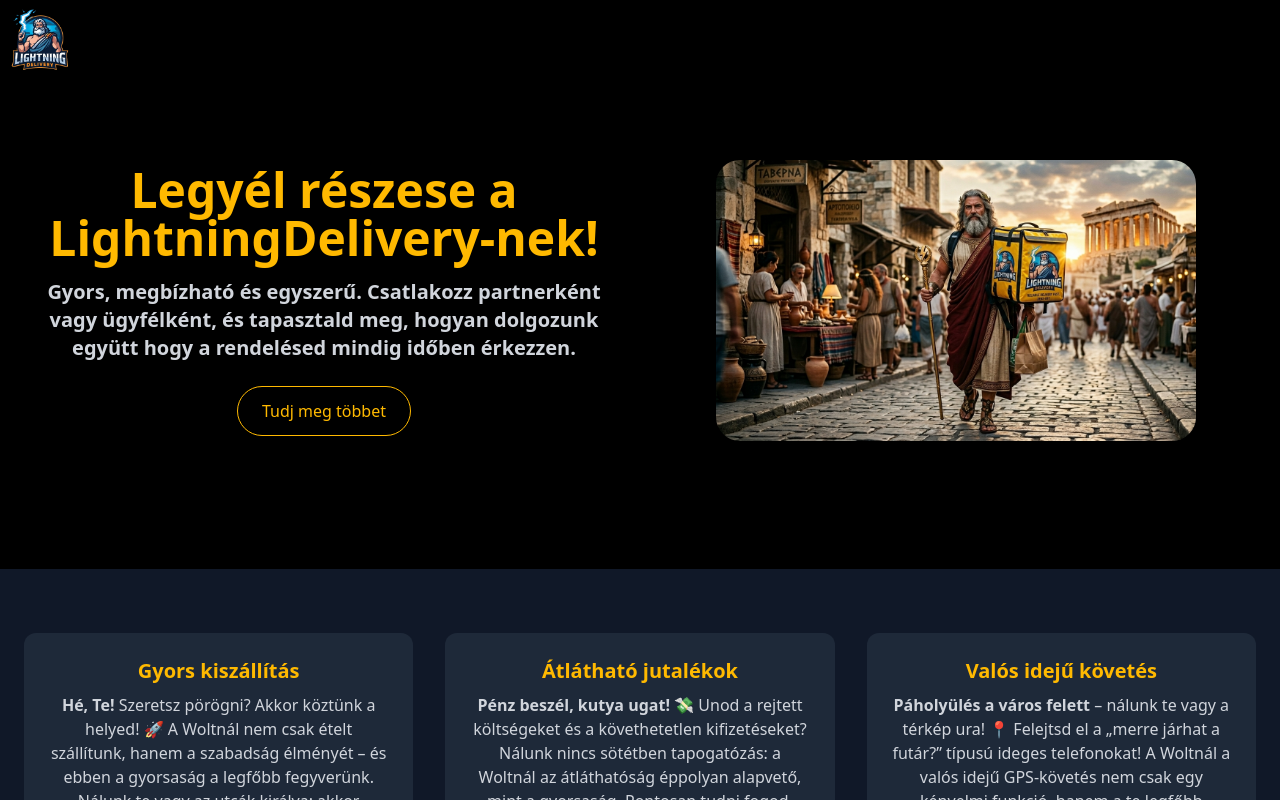
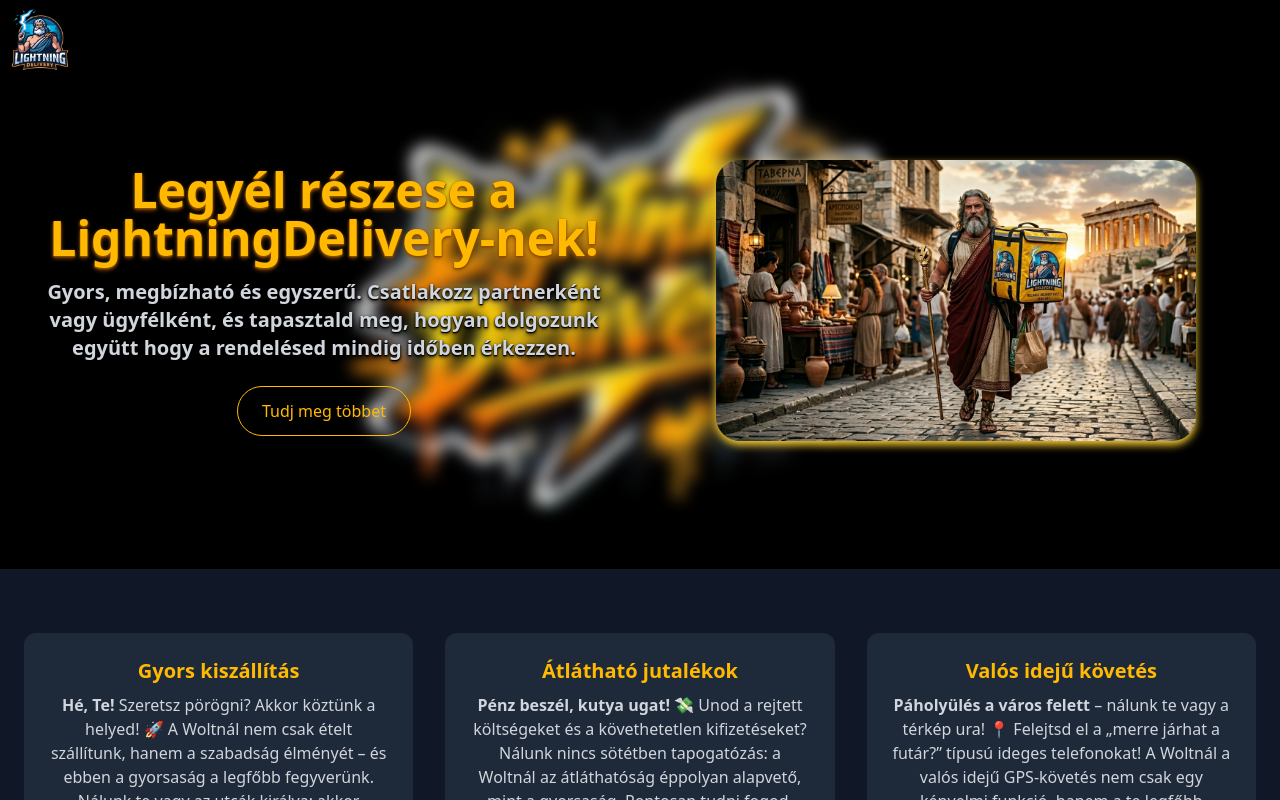
Before and after one commit to pollak-vizsgaremek/LightningDelivery, a Vue app in the folder frontend/: page /recommend in a window 1280 px wide. Shown: the top 800 px of the page. Built offline with nearby package versions, Linux system fonts and the light colour scheme.

Commit message:
Refactor code structure for improved readability and maintainability

```diff
--- a/frontend/src/pages/recommendPage.vue
+++ b/frontend/src/pages/recommendPage.vue
@@ -5,22 +5,28 @@
   <div
     class="min-h-screen items-center justify-center text-center bg-black text-white"
   >
-    <div class="grid grid-cols-3">
-      <div class="w-1/2">
-        <RouterLink to="/" class="mx-auto mb-8 w-auto h-auto">
-          <img src="/images/logo.png" class="h-20 w-20" />
-        </RouterLink>
-      </div>
-    </div>
+    <RouterLink to="/" class="mx-auto mb-8 w-auto h-auto">
+      <img src="/images/logo.png" class="h-20 w-20" />
+    </RouterLink>
+
     <!-- Hero -->
     <section
-      class="container mx-auto px-6 py-20 flex flex-col lg:flex-row items-center gap-8"
+      class="container relative mx-auto px-6 py-20 flex flex-col lg:flex-row items-center gap-8"
     >
-      <div class="lg:w-1/2">
-        <h1 class="text-4xl lg:text-5xl font-extrabold text-amber-400 mb-4">
+      <img
+        src="/images/recommmendPageMatrica.png"
+        alt="Recommendation Image"
+        class="w-1/2 left-[50%] translate-x-[-50%] mx-auto absolute z-0 blur-sm flex justify-center"
+      />
+      <div class="lg:w-1/2 z-1">
+        <h1
+          class="text-4xl text-shadow-yellow-800 text-shadow-md lg:text-5xl font-extrabold text-amber-400 mb-4"
+        >
           Legyél részese a LightningDelivery-nek!
         </h1>
-        <p class="text-gray-300 mb-6 font-bold text-xl text-center mx-auto">
+        <p
+          class="text-gray-300 text-shadow-black text-shadow-md mb-6 font-bold text-xl text-center mx-auto"
+        >
           Gyors, megbízható és egyszerű. Csatlakozz partnerként vagy ügyfélként,
           és tapasztald meg, hogyan dolgozunk együtt hogy a rendelésed mindig
           időben érkezzen.
@@ -33,7 +39,7 @@
           >
         </div>
       </div>
-      <div class="lg:w-1/2 flex justify-center">
+      <div class="lg:w-1/2 flex z-1 justify-center">
         <!-- <div
           class="w-80 h-80 bg-gradient-to-br from-orange-800 to-orange-600 rounded-3xl flex items-center justify-center shadow-lg"
         >
@@ -42,7 +48,7 @@
         <img
           src="/images/RecommendZeusz.png"
           alt="Recommendation Image"
-          class="w-4/5 h-auto rounded-3xl shadow-lg"
+          class="w-4/5 h-auto rounded-3xl drop-shadow-lg drop-shadow-amber-300 object-cover"
         />
       </div>
     </section>
@@ -53,7 +59,7 @@
         class="container mx-auto px-6 grid grid-cols-1 md:grid-cols-3 gap-8 text-center"
       >
         <div class="p-6 bg-gray-800 rounded-xl">
-          <h3 class="text-amber-400 text-xl font-bold text-xl mb-2">
+          <h3 class="text-amber-400 font-bold text-xl mb-2">
             Gyors kiszállítás
           </h3>
           <p class="text-gray-300">
@@ -132,7 +138,7 @@
             </li>
             <li>
               <strong>Minden terepen otthon vagyunk:</strong> Legyen az az
-              Akropolisz meredek lépcsősora vagy a legforg almasabb belvárosi
+              Akropolisz meredek lépcsősora vagy a legforgalmasabb belvárosi
               sugárút, mi megtaláljuk az utat.
             </li>
             <li>
```
Also changed, not shown: frontend/public/images/recommmendPageMatrica.png (added).
